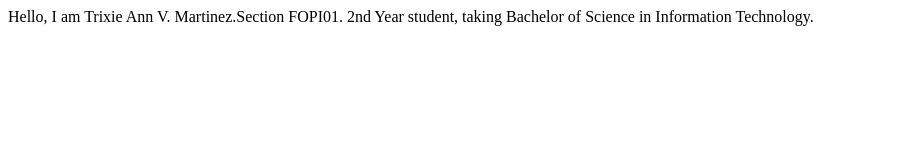
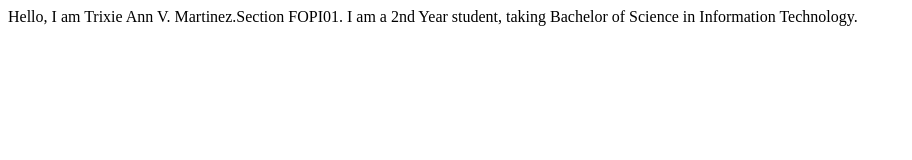
Before and after one commit to TrixieMartinez/martinez-IT128, a plain HTML site: page index.html in a window 1280 px wide. Shown: the whole page, without its empty margins (0-912 px from the left). Drawn offline with Linux system fonts and the light colour scheme.

Commit message:
Update index.html

```diff
--- a/index.html
+++ b/index.html
@@ -3,6 +3,6 @@
     <title> IT128L COURSE</title>
   </head>
   <body>
-    <p> Hello, I am Trixie Ann V. Martinez.Section FOPI01. 2nd Year student, taking Bachelor of Science in Information Technology. </p>
+    <p> Hello, I am Trixie Ann V. Martinez.Section FOPI01. I am a 2nd Year student, taking Bachelor of Science in Information Technology. </p>
   </body>
 </html>
```
